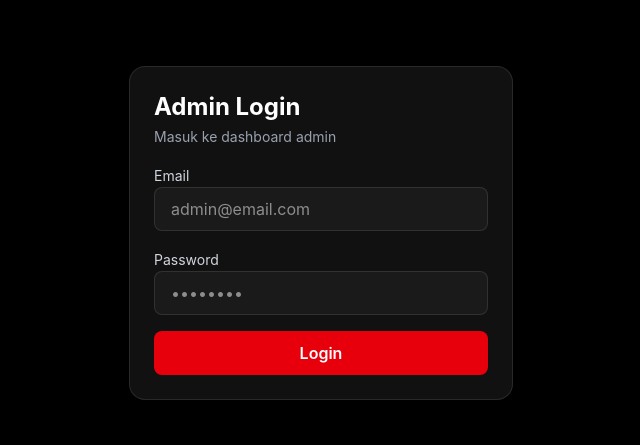
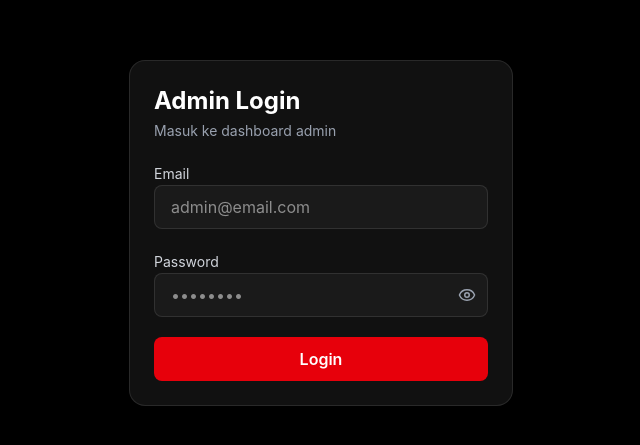
Before and after one commit to revicidigiworks/wcs-borneo-anfield, a React (Vite) app: page /admin in a window 1280 px wide. Shown: the part 167-612 px from the top of the page, without its empty margins (319-959 px from the left). Built offline with nearby package versions, Linux system fonts and the light colour scheme.

Commit message:
fix login admin

```diff
--- a/src/pages/admin/Login.jsx
+++ b/src/pages/admin/Login.jsx
@@ -5,6 +5,7 @@ import {
   signOut,
 } from "firebase/auth";
 
+import { Eye, EyeOff } from "lucide-react";
 import { auth } from "../../services/firebase";
 
 export default function Login() {
@@ -13,10 +14,12 @@ export default function Login() {
   const [email, setEmail] = useState("");
   const [password, setPassword] = useState("");
 
+  const [showPassword, setShowPassword] = useState(false);
+
   const [loading, setLoading] = useState(false);
   const [error, setError] = useState("");
 
-  // Clear old broken sessions
+  // Clear broken old session
   useEffect(() => {
     signOut(auth).catch(() => {});
   }, []);
@@ -24,26 +27,31 @@ export default function Login() {
   const handleLogin = async (e) => {
     e.preventDefault();
 
+    console.log("LOGIN CLICKED");
+
     setError("");
-
-    // Basic validation
-    if (!email || !password) {
-      return setError("Email dan password wajib diisi.");
-    }
 
     try {
       setLoading(true);
 
       const cleanEmail = email.trim().toLowerCase();
 
+      console.log("EMAIL:", cleanEmail);
+      console.log("START LOGIN");
+
+      const userCredential =
         await signInWithEmailAndPassword(
           auth,
           cleanEmail,
           password
         );
 
+      console.log("SUCCESS LOGIN");
+      console.log(userCredential);
+
       navigate("/admin/dashboard");
     } catch (err) {
+      console.log("MASUK CATCH");
       console.error("LOGIN ERROR:", err);
 
       switch (err.code) {
@@ -71,9 +79,10 @@ export default function Login() {
           break;
 
         default:
-          setError("Login gagal. Silakan coba lagi.");
+          setError(err.message || "Login gagal.");
       }
     } finally {
+      console.log("FINALLY");
       setLoading(false);
     }
   };
@@ -82,8 +91,9 @@ export default function Login() {
     <div className="min-h-screen flex items-center justify-center bg-black px-6">
       <form
         onSubmit={handleLogin}
-        className="w-full max-w-sm bg-[#111] border border-white/10 rounded-2xl p-6 space-y-4 shadow-2xl"
+        className="w-full max-w-sm bg-[#111] border border-white/10 rounded-2xl p-6 space-y-5 shadow-2xl"
       >
+        {/* Header */}
         <div className="space-y-1">
           <h1 className="text-2xl font-bold text-white">
             Admin Login
@@ -94,12 +104,14 @@ export default function Login() {
           </p>
         </div>
 
+        {/* Error */}
         {error && (
           <div className="bg-red-500/10 border border-red-500/30 text-red-400 text-sm rounded-lg px-4 py-3">
             {error}
           </div>
         )}
 
+        {/* Email */}
         <div className="space-y-2">
           <label
             htmlFor="admin-email"
@@ -123,6 +135,7 @@ export default function Login() {
           />
         </div>
 
+        {/* Password */}
         <div className="space-y-2">
           <label
             htmlFor="admin-password"
@@ -131,21 +144,40 @@ export default function Login() {
             Password
           </label>
 
+          <div className="relative">
             <input
-            type="password"
+              type={
+                showPassword ? "text" : "password"
+              }
               id="admin-password"
               name="password"
               autoComplete="current-password"
               placeholder="••••••••"
-            className="w-full h-11 rounded-lg bg-[#1a1a1a] border border-white/10 px-4 text-white outline-none focus:border-red-500"
+              className="w-full h-11 rounded-lg bg-[#1a1a1a] border border-white/10 px-4 pr-12 text-white outline-none focus:border-red-500"
               value={password}
               onChange={(e) =>
                 setPassword(e.target.value)
               }
               required
             />
+
+            <button
+              type="button"
+              onClick={() =>
+                setShowPassword(!showPassword)
+              }
+              className="absolute right-3 top-1/2 -translate-y-1/2 text-gray-400 hover:text-white"
+            >
+              {showPassword ? (
+                <EyeOff size={18} />
+              ) : (
+                <Eye size={18} />
+              )}
+            </button>
+          </div>
         </div>
 
+        {/* Submit */}
         <button
           type="submit"
           disabled={loading}
```
Lines whose indentation alone changed are shown as unchanged.
